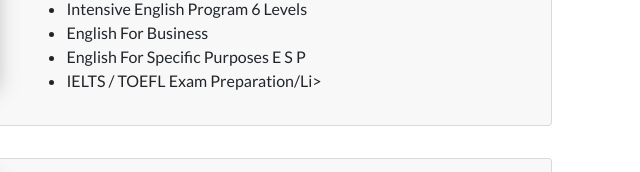
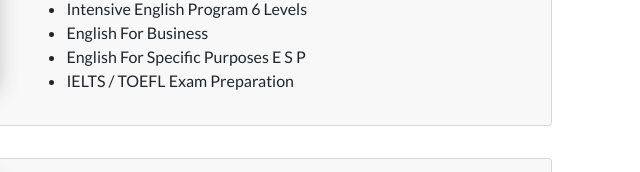
Before and after one commit to moh7afiz90/aetec, a website: page docs/programs/programs.html in a window 1280 px wide. Shown: the part 286-458 px from the top of the page, 494-1134 px from the left. Drawn offline with Linux system fonts and the light colour scheme.

Commit message:
modified programs page

```diff
--- a/docs/programs/programs.html
+++ b/docs/programs/programs.html
@@ -68,7 +68,7 @@
                   <li>Intensive english program 6 levels</li>
                   <li>English for business</li>
                   <li>English for specific purposes E S P</li>
-                  <li>IELTS / TOEFL exam preparation/li>
+                  <li>IELTS / TOEFL exam preparation</li>
                 </ul>
               </div>
           </div>
```
